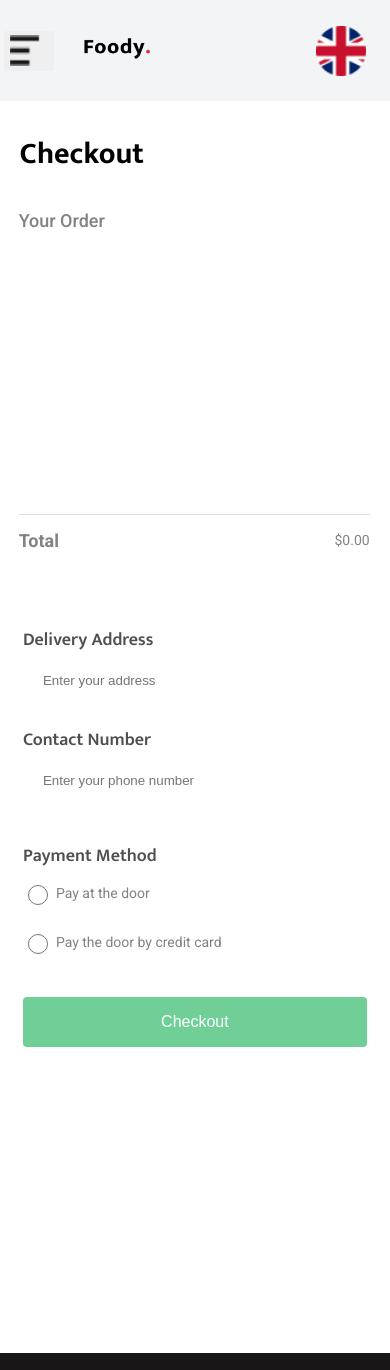
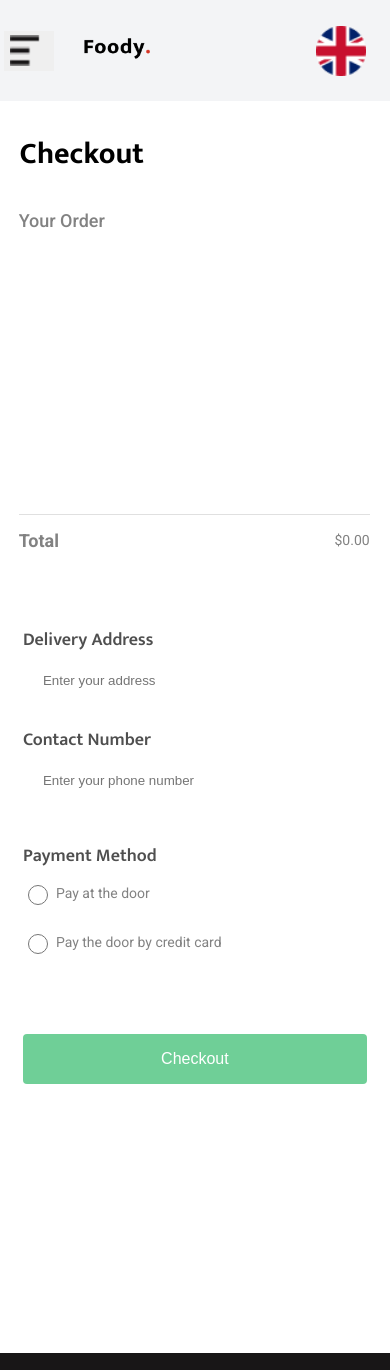
Before and after one commit to Rufat239/foody_client, a React (Create React App) app: page /checkoutPage in a window 390 px wide. Shown: the top 1370 px of the page. Built offline with nearby package versions, Linux system fonts and the light colour scheme.

Commit message:
update order media

```diff
--- a/src/style/checkout.css
+++ b/src/style/checkout.css
@@ -107,6 +107,7 @@
         align-items: flex-start;
         gap: 5px;
         margin-right: 0;
+        margin-bottom: 6rem;
     }
 
     .input,
@@ -118,15 +119,10 @@
         position: relative;
         margin-right: 20% !important;
         margin-top: 31rem;
-        z-index: -1;
         width: 90%;
         left: 3%;
         height: 33rem;
         background-color: #FFFFFF;
-    }
-
-    .checkout-button-checkout-page {
-        margin-top: 6rem;
     }
 
     .checkout-container-heading{
--- a/src/style/orderReceived.css
+++ b/src/style/orderReceived.css
@@ -1,16 +1,19 @@
 @import url('https://fonts.googleapis.com/css2?family=Open+Sans:ital,wght@0,300..800;1,300..800&family=Roboto:ital,wght@0,100;0,300;0,400;0,500;0,700;0,900;1,100;1,300;1,400;1,500;1,700;1,900&display=swap');
+
 .all-order-receive-component {
     width: 79%;
     height: 515px;
     background-color: #F3F4F6;
     border-radius: 5px;
 }
+
 .order-received-container {
     display: flex;
     flex-direction: column;
     align-items: center;
     margin-top: 10%;
 }
+
 .order-received-image-box {
     width: 100px;
     height: 100px;
@@ -19,17 +22,29 @@
     border-radius: 50%;
     position: relative;
 }
+
 .order-received-image-box img {
     animation: rotateIn;
     animation-duration: 0.8s;
 }
+
 .order-received-container h1 {
     font-family: Roboto;
     font-size: 30px;
     color: #4F4F4F;
 }
-.vector-image{
+
+.vector-image {
     position: absolute;
     top: 15%;
     left: 14%;
 }
+
+@media only screen and (max-width: 768px) {
+    .all-order-receive-component {
+        text-align: center;
+        margin: 0 auto;
+        padding: 100px 40px 0 40px;
+        background-color: #ffffff;
+    }
+}
```
